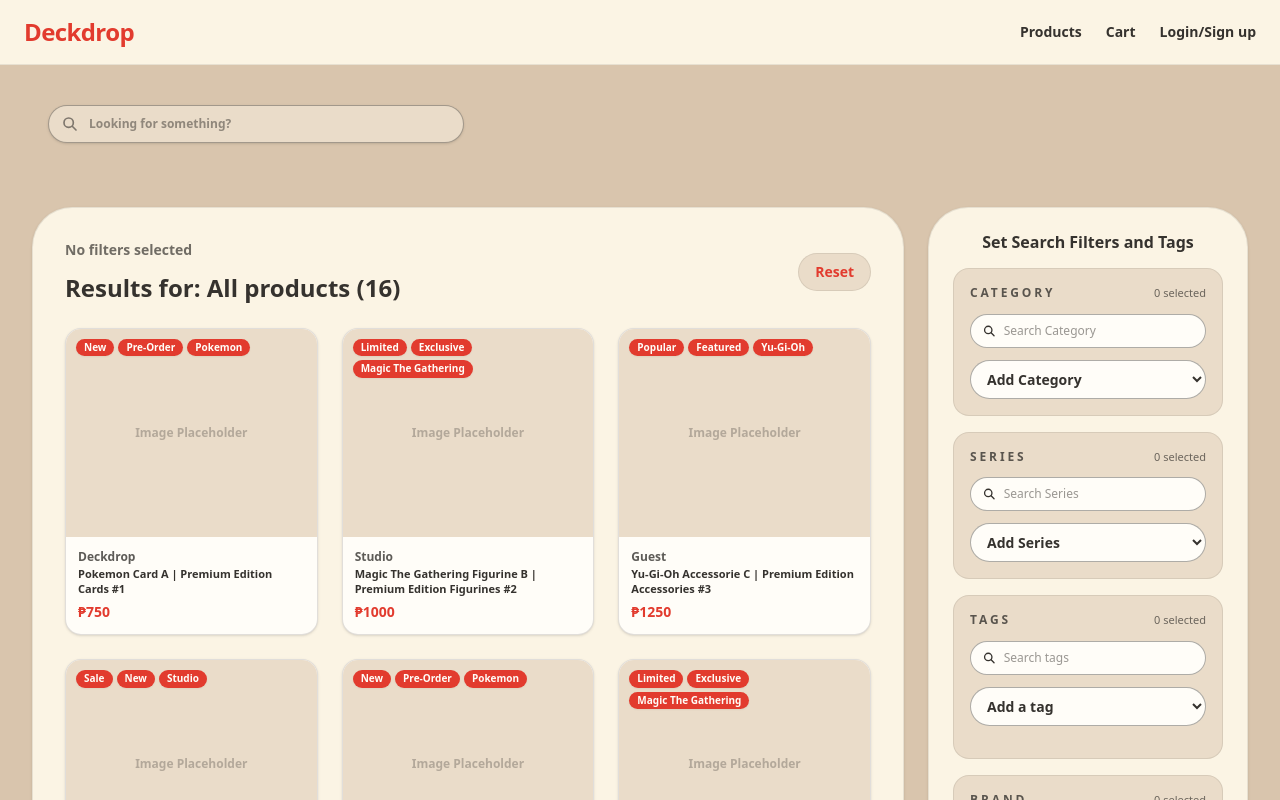
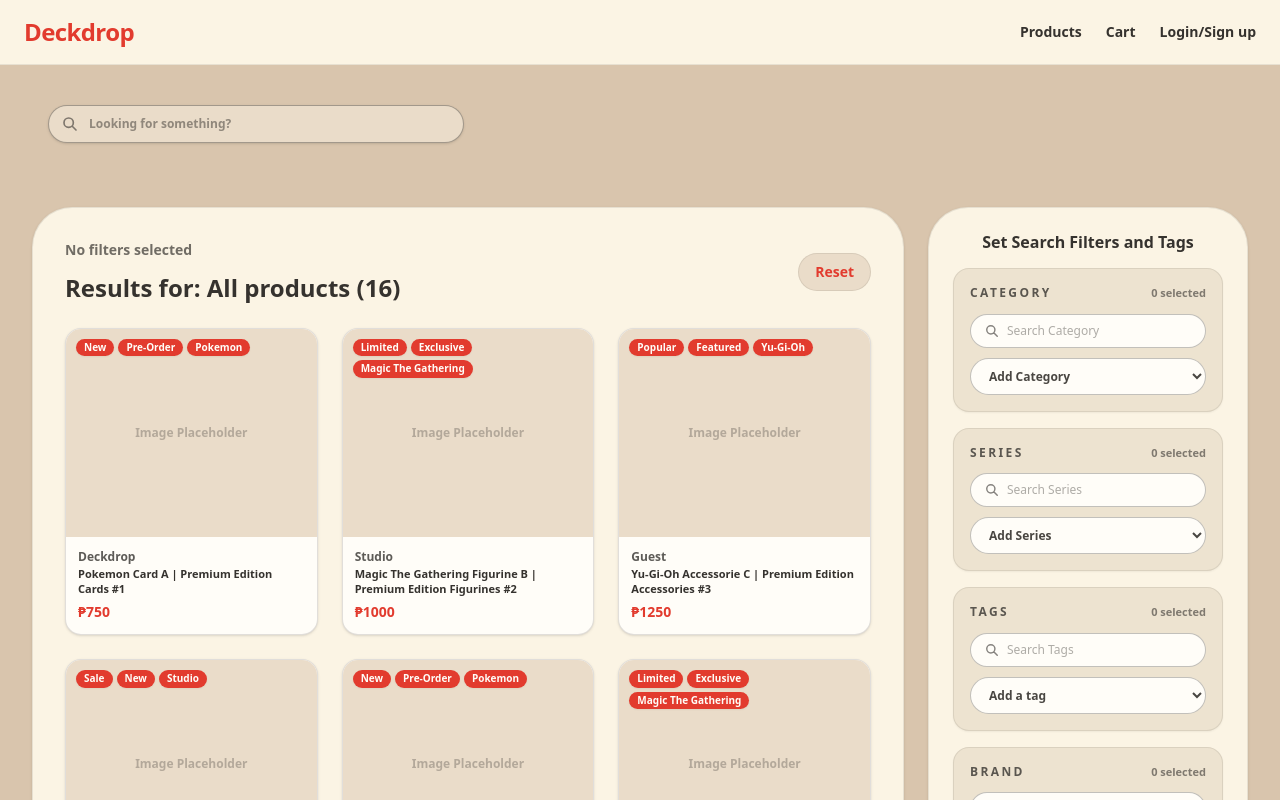
Before and after one commit to AorlYgrasil/Berry-Co., a Next.js app: page /products in a window 1280 px wide. Shown: the top 800 px of the page. Built offline with nearby package versions, Linux system fonts and the light colour scheme.

Commit message:
Searchh filtering now implemented

```diff
--- a/src/app/products/page.tsx
+++ b/src/app/products/page.tsx
@@ -7,13 +7,12 @@ import ItemCard from "@/components/item-card";
 import FilterDropdown from "@/components/filter-dropdown";
 import PriceRangeSlider from "@/components/price-range-slider";
 
-// #region MOCK DATA & FILTER OPTIONS (To be replaced with database queries or API fetches)
+// #region MOCK DATA & FILTER OPTIONS
 const categoryOptions = ["Cards", "Figurines", "Accessories"];
 const seriesOptions = ["Pokemon", "Magic The Gathering", "Yu-Gi-Oh"];
 const availableTags = ["New", "Limited", "Popular", "Featured", "Exclusive", "Pre-Order", "Sale"];
 const brandOptions = ["Deckdrop", "Studio", "Guest"];
 
-// Varied mock products to thoroughly test filtering & tags
 const dummyProducts = Array.from({ length: 16 }, (_, i) => {
   const categories = ["Cards", "Figurines", "Accessories"];
   const brands = ["Deckdrop", "Studio", "Guest"];
@@ -62,14 +61,14 @@ function ProductsContent() {
   // 📱 Mobile Filter Drawer State
   const [isMobileFilterOpen, setIsMobileFilterOpen] = useState(false);
 
-  // Calculate active filter count for the mobile button badge
+  // Calculate active filter count for mobile badge
   const activeFilterCount =
     selectedCategory.length +
     selectedSeries.length +
     selectedBrand.length +
     selectedTags.length;
 
-  // 🔗 Automatically parse URL Query Params (e.g., from Breadcrumb Clicks)
+  // 🔗 URL Query Params parsing
   useEffect(() => {
     const categoryParam = searchParams.get("category");
     const brandParam = searchParams.get("brand");
@@ -77,24 +76,14 @@ function ProductsContent() {
     const tagParam = searchParams.get("tag");
     const searchParam = searchParams.get("search") || searchParams.get("query");
 
-    if (categoryParam) {
-      setSelectedCategory([categoryParam]);
-    }
-    if (brandParam) {
-      setSelectedBrand([brandParam]);
-    }
-    if (seriesParam) {
-      setSelectedSeries([seriesParam]);
-    }
-    if (tagParam) {
-      setSelectedTags([tagParam]);
-    }
-    if (searchParam) {
-      setQuery(searchParam);
-    }
+    if (categoryParam) setSelectedCategory([categoryParam]);
+    if (brandParam) setSelectedBrand([brandParam]);
+    if (seriesParam) setSelectedSeries([seriesParam]);
+    if (tagParam) setSelectedTags([tagParam]);
+    if (searchParam) setQuery(searchParam);
   }, [searchParams]);
 
-  // #region FRONTEND FILTERING LOGIC (Can be kept client-side or moved to server-side query params)
+  // Frontend Filtering Logic
   const filteredProducts = useMemo(() => {
     const min = Number(minPrice) || 0;
     const max = maxPrice === "" ? Infinity : Number(maxPrice) || Infinity;
@@ -126,13 +115,6 @@ function ProductsContent() {
       return matchesQuery && matchesCategory && matchesSeries && matchesTags && matchesPrice;
     });
   }, [query, selectedCategory, selectedSeries, selectedTags, selectedBrand, minPrice, maxPrice]);
-  // #endregion FRONTEND FILTERING LOGIC
-
-  const addTag = (tag: string) => {
-    if (tag && !selectedTags.includes(tag)) {
-      setSelectedTags((current) => [...current, tag]);
-    }
-  };
 
   const removeTag = (tag: string) => {
     setSelectedTags((current) => current.filter((value) => value !== tag));
@@ -174,7 +156,7 @@ function ProductsContent() {
           <SearchBar value={query} onChange={setQuery} />
         </div>
 
-        {/* 📱 Mobile Toggle Button (Visible only below xl screen size) */}
+        {/* 📱 Mobile Toggle Button */}
         <button
           type="button"
           onClick={() => setIsMobileFilterOpen((prev) => !prev)}
@@ -194,7 +176,7 @@ function ProductsContent() {
 
       <div className="flex flex-col xl:flex-row gap-6">
 
-        {/* 🎛️ Filter Panel (Top on Mobile when toggled, Right sidebar on Desktop) */}
+        {/* 🎛️ Sidebar Filter Panel */}
         <aside
           className={`sidebar-panel xl:w-80 xl:order-2 xl:block ${
             isMobileFilterOpen ? "block" : "hidden"
@@ -214,7 +196,7 @@ function ProductsContent() {
           </div>
 
           <div className="space-y-4">
-            {/* Category Dropdown */}
+            {/* 1️⃣ Category Filter */}
             <FilterDropdown
               label="Category"
               options={categoryOptions}
@@ -224,7 +206,7 @@ function ProductsContent() {
               onSelectChange={setSelectedCategory}
             />
 
-            {/* Series Filter */}
+            {/* 2️⃣ Series Filter */}
             <FilterDropdown
               label="Series"
               options={seriesOptions}
@@ -234,80 +216,17 @@ function ProductsContent() {
               onSelectChange={setSelectedSeries}
             />
 
-            {/* Tags Filter */}
-            <div className="rounded-2xl border border-dark/10 bg-cream p-4">
-              <div className="mb-3 flex items-center justify-between">
-                <p className="text-xs font-bold uppercase tracking-[0.24em] text-dark/80">
-                  Tags
-                </p>
-                <span className="text-[11px] text-dark/70">
-                  {selectedTags.length} selected
-                </span>
-              </div>
+            {/* 3️⃣ Tags Filter */}
+            <FilterDropdown
+              label="Tags"
+              options={availableTags}
+              searchValue={tagSearch}
+              selectedValues={selectedTags}
+              onSearchChange={setTagSearch}
+              onSelectChange={setSelectedTags}
+            />
 
-              <div className="flex items-center gap-2 rounded-full border border-dark/40 bg-white px-3 py-2">
-                <svg
-                  className="h-3.5 w-3.5 text-dark"
-                  fill="none"
-                  stroke="currentColor"
-                  viewBox="0 0 24 24"
-                >
-                  <path
-                    strokeLinecap="round"
-                    strokeLinejoin="round"
-                    strokeWidth={2.5}
-                    d="M21 21l-6-6m2-5a7 7 0 11-14 0 7 7 0 0114 0z"
-                  />
-                </svg>
-                <input
-                  type="text"
-                  value={tagSearch}
-                  onChange={(event) => setTagSearch(event.target.value)}
-                  placeholder="Search tags"
-                  className="w-full bg-transparent text-xs text-dark outline-none"
-                />
-              </div>
-
-              <select
-                value=""
-                onChange={(event) => {
-                  if (event.target.value) {
-                    addTag(event.target.value);
-                    setTagSearch("");
-                  }
-                }}
-                className="mt-3 w-full rounded-full border border-dark/40 bg-white px-3 py-2 text-sm font-semibold text-dark outline-none cursor-pointer"
-              >
-                <option value="">Add a tag</option>
-                {availableTags
-                  .filter(
-                    (tag) =>
-                      !selectedTags.includes(tag) &&
-                      tag.toLowerCase().includes(tagSearch.toLowerCase())
-                  )
-                  .map((tag) => (
-                    <option key={tag} value={tag}>
-                      {tag}
-                    </option>
-                  ))}
-              </select>
-
-              <div className="mt-4 flex flex-wrap gap-2">
-                {selectedTags.map((tag) => (
-                  <button
-                    key={tag}
-                    type="button"
-                    onClick={() => removeTag(tag)}
-                    className="inline-flex items-center gap-1 rounded-full bg-brand px-3 py-1 text-xs font-bold text-white shadow-xs cursor-pointer"
-                  >
-                    {tag}
-                    <span>×</span>
-                  </button>
-                ))}
-              </div>
-            </div>
-
-            {/* Brand Filter */}
+            {/* 4️⃣ Brand Filter */}
             <FilterDropdown
               label="Brand"
               options={brandOptions}
@@ -317,7 +236,7 @@ function ProductsContent() {
               onSelectChange={setSelectedBrand}
             />
 
-            {/* #region UNBOUND BACKEND CONTROLS (Static Checkboxes needing backend state binding) */}
+            {/* Availability Checkboxes */}
             <div className="space-y-2 text-xs font-semibold text-dark">
               <p className="text-right font-bold">Availability</p>
               <div className="flex flex-wrap justify-end gap-3">
@@ -344,7 +263,6 @@ function ProductsContent() {
                 </label>
               </div>
             </div>
-            {/* #endregion UNBOUND BACKEND CONTROLS */}
 
             {/* Price Range Slider */}
             <PriceRangeSlider
@@ -372,7 +290,6 @@ function ProductsContent() {
           <div className="mb-6 flex flex-col gap-4 sm:flex-row sm:items-center sm:justify-between">
             <div className="space-y-3">
               <div className="flex flex-wrap items-center gap-2">
-                {/* Category Active Badges */}
                 {selectedCategory.map((cat) => (
                   <button
                     key={cat}
@@ -385,7 +302,6 @@ function ProductsContent() {
                   </button>
                 ))}
 
-                {/* Series Active Badges */}
                 {selectedSeries.map((series) => (
                   <button
                     key={series}
@@ -398,7 +314,6 @@ function ProductsContent() {
                   </button>
                 ))}
 
-                {/* Brand Active Badges */}
                 {selectedBrand.map((brand) => (
                   <button
                     key={brand}
@@ -411,7 +326,6 @@ function ProductsContent() {
                   </button>
                 ))}
 
-                {/* Tag Active Badges */}
                 {selectedTags.map((tag) => (
                   <button
                     key={tag}
--- a/src/components/filter-dropdown.tsx
+++ b/src/components/filter-dropdown.tsx
@@ -1,13 +1,13 @@
 "use client";
 
-type FilterDropdownProps = {
-  label: string;
-  options: string[];
-  searchValue: string;
-  selectedValues: string[];
-  onSearchChange: (value: string) => void;
+interface FilterDropdownProps {
+  label: string; // e.g. "Category", "Series", "Tags", "Brand"
+  options: string[]; // List of available options
+  searchValue: string; // Current text typed into search input
+  selectedValues: string[]; // Array of currently selected filter items
+  onSearchChange: (val: string) => void;
   onSelectChange: (values: string[]) => void;
-};
+}
 
 export default function FilterDropdown({
   label,
@@ -17,38 +17,45 @@ export default function FilterDropdown({
   onSearchChange,
   onSelectChange,
 }: FilterDropdownProps) {
-  const visibleOptions = options.filter(
-    (option) =>
-      !selectedValues.includes(option) &&
-      option.toLowerCase().includes(searchValue.toLowerCase())
+  // 🔍 1. Filter out already-selected items AND items that don't match search query
+  const availableOptions = options.filter(
+    (opt) =>
+      !selectedValues.includes(opt) &&
+      opt.toLowerCase().includes(searchValue.toLowerCase().trim())
   );
 
-  const handleAdd = (value: string) => {
-    if (value && !selectedValues.includes(value)) {
-      onSelectChange([...selectedValues, value]);
-      onSearchChange("");
+  const handleAdd = (item: string) => {
+    if (item && !selectedValues.includes(item)) {
+      onSelectChange([...selectedValues, item]);
+      onSearchChange(""); // Reset search bar after choosing an option
     }
   };
 
-  const handleRemove = (valueToRemove: string) => {
-    onSelectChange(selectedValues.filter((item) => item !== valueToRemove));
+  const handleRemove = (item: string) => {
+    onSelectChange(selectedValues.filter((v) => v !== item));
   };
 
+  // Label formatting for dropdown placeholder
+  const selectPlaceholder =
+    label.toLowerCase() === "tags" ? "Add a tag" : `Add ${label}`;
+
   return (
-    <div className="space-y-3 rounded-2xl border border-dark/10 bg-cream p-4">
-      <div className="flex items-center justify-between">
-        <p className="text-xs font-bold uppercase tracking-[0.24em] text-dark/80">
+    <div className="rounded-2xl border border-dark/10 bg-[#EDE3D0] p-4 shadow-xs">
+      {/* 📌 Block Header */}
+      <div className="mb-3 flex items-center justify-between">
+        <span className="text-xs font-black uppercase tracking-[0.2em] text-dark/80">
           {label}
-        </p>
-        <span className="text-[11px] text-dark/70">
+        </span>
+        <span className="text-[11px] font-semibold text-dark/60">
           {selectedValues.length} selected
         </span>
       </div>
 
-
-      <div className="flex items-center gap-2 rounded-full border border-dark/40 bg-white px-3 py-2">
+      <div className="space-y-2.5">
+        {/* 🔍 Search Text Field */}
+        <div className="flex items-center gap-2 rounded-full border border-dark/30 bg-white px-3.5 py-2 focus-within:border-brand focus-within:ring-1 focus-within:ring-brand">
           <svg
-          className="h-3.5 w-3.5 text-dark"
+            className="h-3.5 w-3.5 shrink-0 text-dark/60"
             fill="none"
             stroke="currentColor"
             viewBox="0 0 24 24"
@@ -60,39 +67,64 @@ export default function FilterDropdown({
               d="M21 21l-6-6m2-5a7 7 0 11-14 0 7 7 0 0114 0z"
             />
           </svg>
-
           <input
             type="text"
             value={searchValue}
             onChange={(e) => onSearchChange(e.target.value)}
+            onKeyDown={(e) => {
+              if (e.key === "Enter" && availableOptions.length > 0) {
+                e.preventDefault();
+                handleAdd(availableOptions[0]); // Selects first match on Enter
+              }
+            }}
             placeholder={`Search ${label}`}
-          className="w-full bg-transparent text-xs text-dark outline-none"
+            className="w-full bg-transparent text-xs font-medium text-dark outline-none placeholder:text-dark/40"
           />
+          {searchValue && (
+            <button
+              type="button"
+              onClick={() => onSearchChange("")}
+              className="text-xs font-bold text-dark/40 hover:text-dark px-1 cursor-pointer"
+            >
+              ×
+            </button>
+          )}
         </div>
 
+        {/* 🔽 Filtered Dropdown */}
         <select
           value=""
           onChange={(e) => handleAdd(e.target.value)}
-        className="w-full rounded-full border border-dark/40 bg-white px-3 py-2 text-sm font-semibold text-dark outline-none"
+          className="w-full rounded-full border border-dark/30 bg-white px-3.5 py-2 text-xs font-bold text-dark/90 outline-none cursor-pointer focus:border-brand"
         >
-        <option value="">{`Add ${label}`}</option>
-        {visibleOptions.map((option) => (
-          <option key={option} value={option}>
-            {option}
+          <option value="" disabled hidden>
+            {selectPlaceholder}
           </option>
-        ))}
+          {availableOptions.length === 0 ? (
+            <option value="" disabled>
+              {searchValue ? "No matching options" : "No more options"}
+            </option>
+          ) : (
+            availableOptions.map((opt) => (
+              <option key={opt} value={opt}>
+                {opt}
+              </option>
+            ))
+          )}
         </select>
+      </div>
 
+      {/* 🏷️ Active Selected Filter Badges */}
       {selectedValues.length > 0 && (
-        <div className="flex flex-wrap gap-2 pt-1">
-          {selectedValues.map((value) => (
+        <div className="mt-3 flex flex-wrap gap-1.5">
+          {selectedValues.map((val) => (
             <button
-              key={value}
+              key={val}
               type="button"
-              onClick={() => handleRemove(value)}
-              className="inline-flex items-center gap-1.5 rounded-full bg-brand px-3 py-1 text-xs font-bold text-white transition-opacity hover:opacity-90"
+              onClick={() => handleRemove(val)}
+              className="inline-flex items-center gap-1.5 rounded-full bg-brand px-3 py-1 text-xs font-bold text-white shadow-xs cursor-pointer hover:bg-brand/90 transition-colors"
             >
-              {value}
+              {val}
               <span>×</span>
             </button>
           ))}
```
Lines whose indentation alone changed are shown as unchanged.
